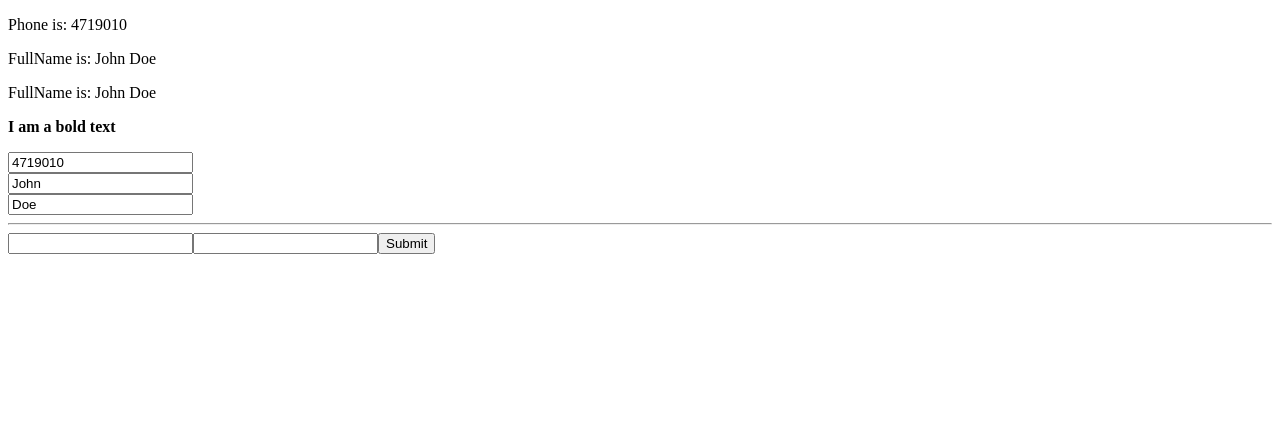
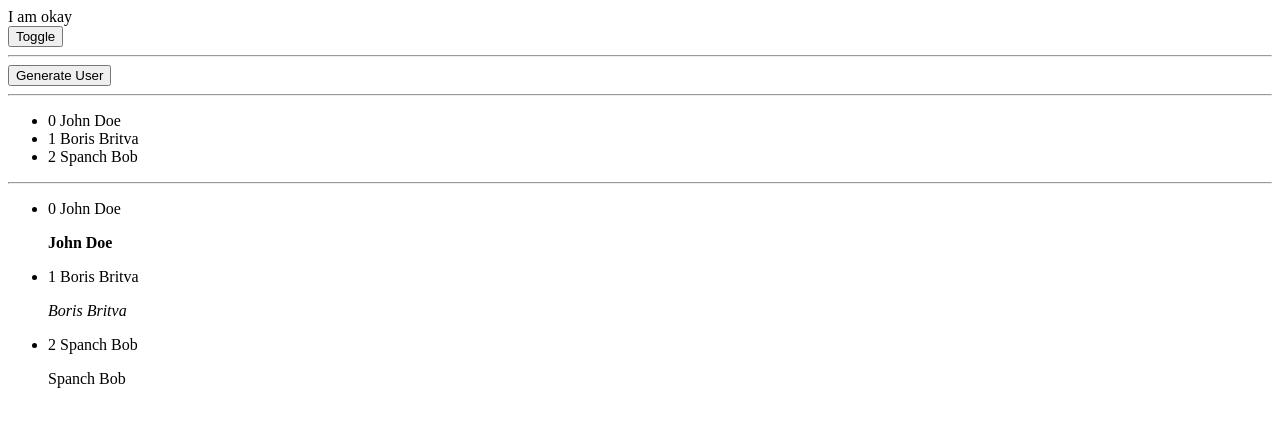
Before and after one commit to Vichislav/Angular, an Angular app: page / in a window 1280 px wide. Shown: the top 422 px of the page. Built offline with nearby package versions, Linux system fonts and the light colour scheme.

Commit message:
new study angular_4

```diff
--- a/src/app/app.component.html
+++ b/src/app/app.component.html
@@ -1 +1 @@
-<app-binding></app-binding>
+<app-directive></app-directive>
--- a/src/app/app.module.ts
+++ b/src/app/app.module.ts
@@ -4,15 +4,15 @@ import { BrowserModule } from '@angular/platform-browser';
 import { AppRoutingModule } from './app-routing.module';
 import { AppComponent } from './app.component';
 import { UserComponent } from './user.component';
-import { BindingComponent } from './components/binding/binding.component';
 import { FormsModule } from '@angular/forms';
+import { DirectiveComponent } from './components/directive/directive.component';
 
 
 @NgModule({
   declarations: [
     AppComponent,
     UserComponent,
-    BindingComponent
+    DirectiveComponent
   ],
   imports: [
     BrowserModule,
--- a/src/app/components/binding/binding.component.html
+++ /dev/null
@@ -1,15 +0,0 @@
-<p (click)="updatePhone()" [title]="phone">Phone is: {{phone}}</p>
-<p [class]="user.surname" [title]="user.name">FullName is: {{user.name}} {{user.surname}}</p>
-<p [title]="user.name">FullName is: {{fullName}}</p>
-<p [innerHTML]="boldText"></p>
-<input (input)="onInput($event, 123, user)" [value]="phone" type="text">
-<br>
-<input (ngModelChange)="user.name=$event" [ngModel]="user.name" type="text">
-<br>
-<input [(ngModel)]="user.surname" type="text">
-<hr>
-<form (ngSubmit)="onSubmit()" action="#">
-  <input [(ngModel)]="login" name="login" type="text">
-  <input [(ngModel)]="password" name="password" type="password">
-  <button type="submit">Submit</button>
-</form>
--- a/src/app/components/binding/binding.component.ts
+++ /dev/null
@@ -1,50 +0,0 @@
-import { Component, OnInit } from '@angular/core';
-
-@Component({
-  selector: 'app-binding',
-  templateUrl: './binding.component.html',
-  styleUrls: ['./binding.component.scss']
-})
-export class BindingComponent implements OnInit {
-  phone = '9379992';
-  user = {
-    name: 'John',
-    surname: 'Doe'
-  }
-  boldText = '<b>I am a bold text</b>';
-
-  login = '';
-  password = '';
-
-  constructor() { }
-  get fullName() {
-    return this.user.name + ' ' + this.user.surname;
-  }
-
-  ngOnInit(): void {
-    setTimeout(()=> this.updatePhone(), 3000);
-  }
-    updatePhone() {
-    this.phone = Math.round(Math.random() * 10000000) + '';
-    }
-
-    onInput(event: Event, number: number, user: any) {
-      const target = event.target as HTMLInputElement;
-      this.phone = target.value;
-      console.log(number, user);
-    }
-    /*onInput(event: any) {
-      this.phone = event.target.value;
-    }*/
-
-  onSubmit() {
-    if (this.login && this.password) { // если login и password существуют
-      //TODO submit
-      alert('You are authorized as ' + this.login +  ' with password ' + this.password);
-
-      this.login = this.password = ''; //очистили импуты
-      return;
-    }
-    alert('login and password are required fields!!!');
-  }
-}
--- /dev/null
+++ b/src/app/components/directive/directive.component.html
@@ -0,0 +1,39 @@
+
+<!--*ngIf="expression; else: elseCase" если expression = true отрисовываем этот div,
+ если нет то шаблон с индексом elseCase  -->
+<div *ngIf="expression; else: elseCase">I am okay</div>
+<!--#elseCase - это как бы индекс этого шаблона, на который мы в последствии можем сослаться см выше -->
+<ng-template #elseCase>
+  <div>I am bad</div>
+</ng-template>
+
+<button (click)="expression = !expression">Toggle</button>
+<hr>
+<button (click)="generateUser()">Generate User</button>
+
+<!--<ul *ngIf="deepObject && deepObject.user"> тоже самое что и <ul *ngIf="deepObject?.user as user">-->
+<!--"deepObject?.user as user" (как юзер) позволяет далее не писать вложенную констр-ию
+ (сохраняем в лок. переменную) -->
+<!--deepObject.user.surname а писать user.surname-->
+<ul *ngIf="deepObject?.user as user">
+  <li>Name is: {{user.name}}</li>
+  <li>Surname is: {{user.surname}}</li>
+</ul>
+<hr>
+<ul>
+<!--  запись внутри ngFor - берем каждого user из массива users-->
+  <!--  запись index as i - для вывода индекса, связываем индекс с переменной i и ее уже выводим -->
+  <!--  запись trackBy: trackBy - позволяет связпть элемент списка с id user -->
+  <li *ngFor="let user of users; index as i; trackBy: trackBy">{{i}} {{user.name}}</li>
+</ul>
+<hr>
+<ul>
+  <!--  в [ngSwitch] попадает значение "user.template" и в зависимости от его значения отрисовывается требуемое -->
+  <!--  *ngSwitchCase="'bold'" если значение  user.template = 'bold' , значит рисуем этот в таком шаблоне и т.д.-->
+  <!--  *ngSwitchDefault для случая, когда значение  user.template не совпадет ни с чем-->
+  <li *ngFor="let user of users; index as i; trackBy: trackBy" [ngSwitch]="user.template">{{i}} {{user.name}}
+    <p *ngSwitchCase="'bold'"><b>{{user.name}}</b></p>
+    <p *ngSwitchCase="'italic'"><i>{{user.name}}</i></p>
+    <p *ngSwitchDefault><span>{{user.name}}</span></p>
+  </li>
+</ul>
--- /dev/null
+++ b/src/app/components/directive/directive.component.ts
@@ -0,0 +1,48 @@
+import { Component } from '@angular/core';
+
+interface User {
+  id: number;
+  name: string;
+  template: string;
+}
+
+@Component({
+  selector: 'app-directive',
+  templateUrl: './directive.component.html',
+  styleUrls: ['./directive.component.scss']
+})
+export class DirectiveComponent  {
+
+  expression = true;
+  deepObject: any = null;
+
+  users: User[] = [
+    {
+      id: 1,
+      name: 'John Doe',
+      template: 'bold'
+    },
+    {
+      id: 2,
+      name: 'Boris Britva',
+      template: 'italic'
+    },
+    {
+      id: 3,
+      name: 'Spanch Bob',
+      template: 'unknow'
+    }
+  ];
+
+  generateUser() {
+    this.deepObject = {
+      user: {
+        name: 'John',
+        surname: 'Doe'
+      }
+    }
+  }
+  trackBy(index: number, user: User) {
+    return user.id;
+  }
+}
```
Also changed, not shown: src/app/components/directive/directive.component.scss (added).
